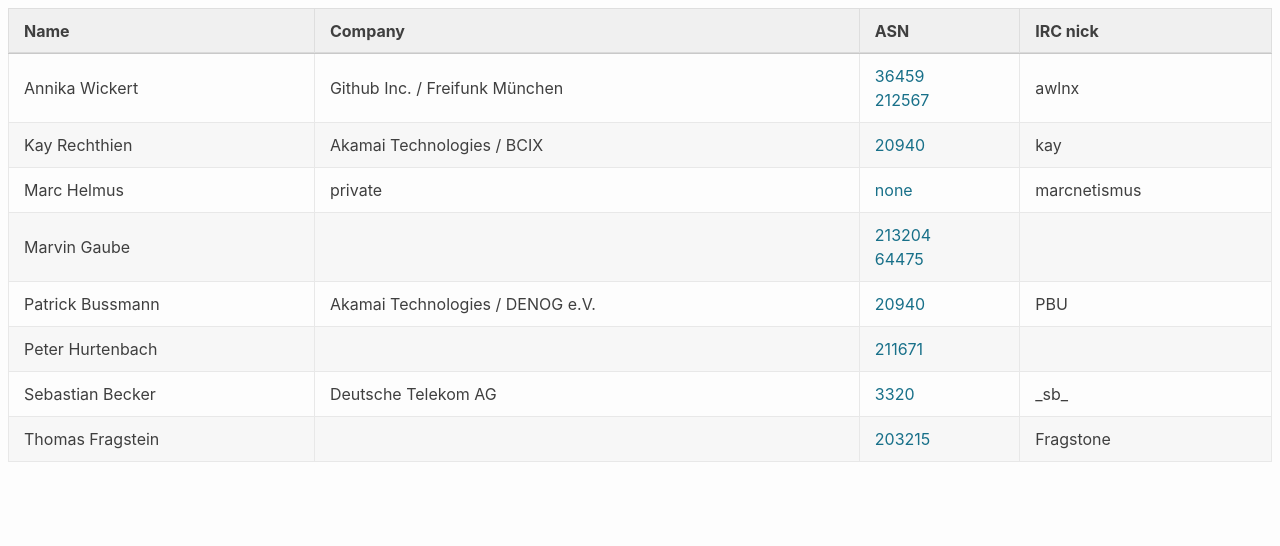
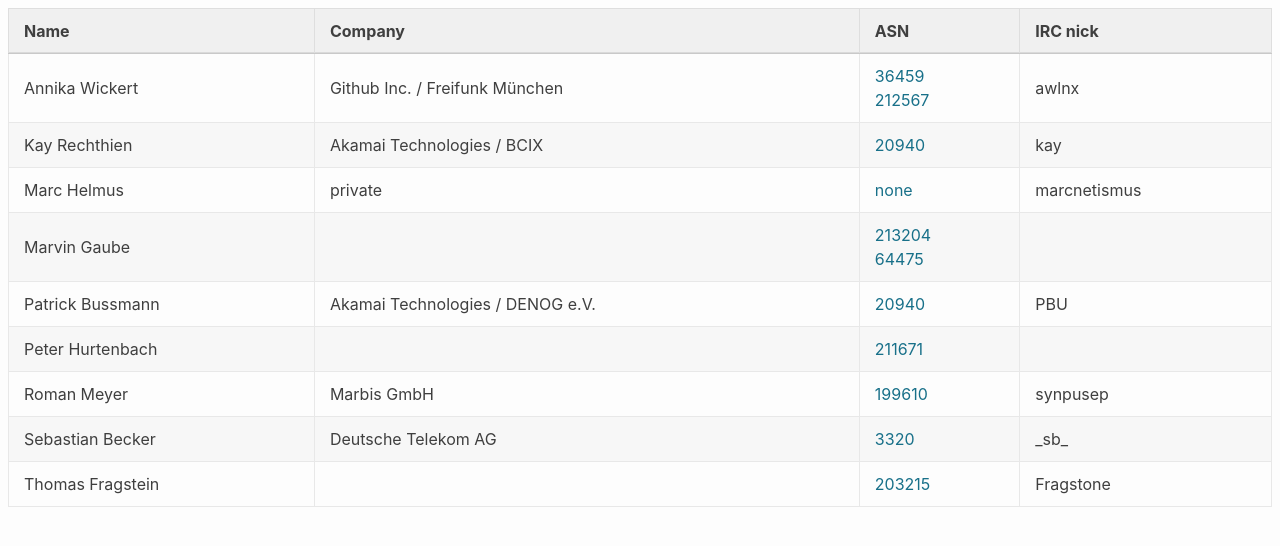
Before and after one commit to denog/pretix-attendeelist, a Jekyll site: the page built from meetup_2021_02/index.markdown, in a window 1280 px wide. Shown: the top 546 px of the page. Built offline with Jekyll 4.4.1, drawn with Linux system fonts in a browser that asks for light colours.

Commit message:
Latest data: Thu Apr  8 11:13:46 UTC 2021

```diff
--- a/_data/attendees_meetup_2021-02.json
+++ b/_data/attendees_meetup_2021-02.json
@@ -36,6 +36,12 @@
     "asn": "211671"
   },
   {
+    "name": "Roman Meyer",
+    "company": "Marbis GmbH",
+    "irc": "synpusep",
+    "asn": "199610"
+  },
+  {
     "name": "Sebastian Becker",
     "company": "Deutsche Telekom AG",
     "irc": "_sb_",
```
